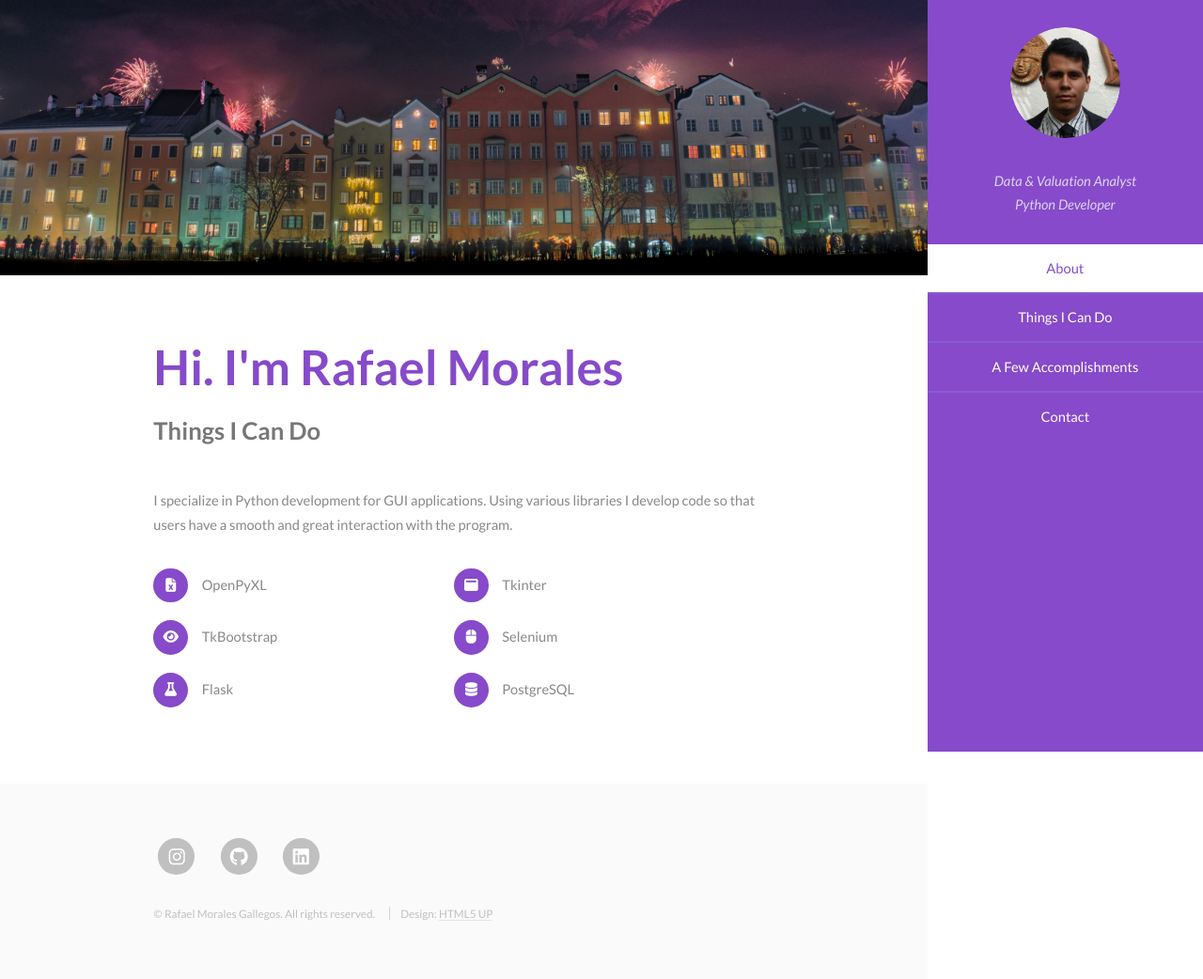
After one commit to RafaelMoralesGallegos/Portfolio-Website, a Flask app: page /skills in a window 1280 px wide. The commit adds this page. Shown: the whole page at 94% size. Run offline with Flask 3, Linux system fonts and the light colour scheme; some libraries are stand-ins or nearby versions; some web fonts are replaced.

Commit message:
add skills file

```diff
--- a/app.py
+++ b/app.py
@@ -9,7 +9,12 @@ bootstrap = Bootstrap5(app)
 
 @app.route("/")
 def get_home():
-    return render_template("index.html", section_id="one")
+    return render_template("index.html", section_id="about")
+
+
+@app.route("/skills")
+def skills():
+    return render_template("skills.html", section_id="skills")
 
 
 @app.route("/favicon.ico")
--- a/templates/base.html
+++ b/templates/base.html
@@ -22,9 +22,7 @@
             <h2>Hi. I'm Rafael Morales</h2>
             <p>{% block subtitle %}add subtitle{% endblock %}</p>
           </header>
-          <p style="text-align: justify">
-            {% block main_text %} add main text{% endblock %}
-          </p>
+          {% block main_text %} add main text{% endblock %}
         </div>
       </section>
     </div>
--- a/templates/header.html
+++ b/templates/header.html
@@ -38,8 +38,8 @@
       </header>
       <nav id="nav">
         <ul>
-          <li><a href="#one" class="active">About</a></li>
-          <li><a href="#two">Things I Can Do</a></li>
+          <li><a href="{{ url_for('get_home') }}" class="active">About</a></li>
+          <li><a href="{{ url_for('skills') }}">Things I Can Do</a></li>
           <li><a href="#three">A Few Accomplishments</a></li>
           <li><a href="#four">Contact</a></li>
         </ul>
--- /dev/null
+++ b/templates/skills.html
@@ -0,0 +1,19 @@
+{% extends 'base.html' %}
+
+<body>
+  {% block subtitle %}Things I Can Do {% endblock %} {% block main_text %}
+  <p>
+    I specialize in Python development for GUI applications. Using various
+    libraries I develop code so that users have a smooth and great interaction
+    with the program.
+  </p>
+  <ul class="feature-icons">
+    <li class="icon solid fa-file-excel">OpenPyXL</li>
+    <li class="icon solid fa-window-maximize">Tkinter</li>
+    <li class="icon solid fa-eye">TkBootstrap</li>
+    <li class="icon solid fa-mouse">Selenium</li>
+    <li class="icon solid fa-flask">Flask</li>
+    <li class="icon solid fa-database">PostgreSQL</li>
+  </ul>
+  {% endblock %}
+</body>
```
Also changed, not shown: templates/index.html (+12 -8 lines).
